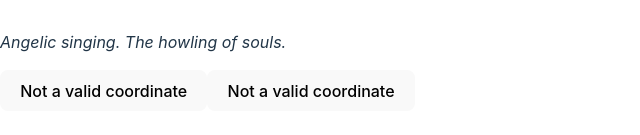
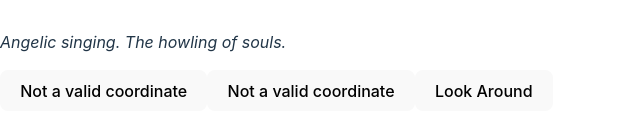
Before and after one commit to afhorton/FF_Concepts_Typescript, a React (Vite) app: page / in a window 1280 px wide. Shown: the part 437-572 px from the top of the page, without its empty margins (0-640 px from the left). Built offline with nearby package versions, Linux system fonts and the light colour scheme.

Commit message:
Fixed LookAroundBtn

```diff
--- a/src/ParentComponent.tsx
+++ b/src/ParentComponent.tsx
@@ -3,6 +3,8 @@ import RoomTitle from "./RoomTitle";
 import RoomText from "./RoomText";
 import RightButton from "./buttons/RightButton";
 import LeftButton from "./buttons/LeftButton";
+import LookAroundButton from "./buttons/LookAroundBtn";
+import FightBtn from "./buttons/FightBtn";
 
 function ParentComponent() {
 
@@ -15,17 +17,41 @@ function ParentComponent() {
  // Determines if the player is currently fighting.
   const [isFighting, setIsFighting] = useState<boolean>(false);
 
-// Fix this.  It needs to be setIsFighting.
-const handleFightClick = () => {
-    setIsFight(true);
+
+  const lookAround = (coordinate: string) => {
+       switch (coordinate) {
+         case "A1":
+           setIsFight(true);
+           break;
+         case "A2":
+           setIsFight(false);
+           break;
+         case "B1":
+           setIsFight(false);
+           break;
+         case "B2":
+           setIsFight(true);
+           break;
+         default:
+           setIsFight(false);
+       }
+  }
+
+  const handleLookAround = () => {
+    lookAround(coordinate);
+  }
+
+  const handleFightClick = () => {
+    setIsFighting(true);
 
     setTimeout(
-      () => { setIsFight(false);}, 10000
+      () => { setIsFighting(false);}, 10000
     );
-};
+  };
+
+
 
   const handleRightClick = () => {
-    // Update the coordinate state based on its current value.
     switch (coordinate) {
       case "A1":
         setCoordinate("A2");
@@ -85,6 +111,7 @@ const handleFightClick = () => {
       <RoomText coordinate={coordinate} />
       <RightButton coordinate={coordinate} handleRightClick={handleRightClick} />
       <LeftButton coordinate={coordinate} handleLeftClick={handleLeftClick} />
+      <LookAroundButton  handleLookAround={handleLookAround}/>
       {/* <button onClick={handleGetRoom}>Find out where you are.</button>
       <h1>You are in {room}</h1> */}
 
--- a/src/buttons/LookAroundBtn.tsx
+++ b/src/buttons/LookAroundBtn.tsx
@@ -1,13 +1,11 @@
 interface LookAroundBtnProps {
-  coordinate: string;
-  handleLookAroundClick: () => void;
+  handleLookAround: () => void;
 }
 
-export default function LookAroundButton ({coordinate, handleLookAroundClick}: LookAroundBtnProps) {
-  const name = "Look Around";
+export default function LookAroundButton ({handleLookAround}: LookAroundBtnProps) {
   return (
     <>
-      <button onClick={handleLookAroundClick}>{name}</button>
+      <button onClick={handleLookAround}>Look Around</button>
     </>
   );
 }
```
